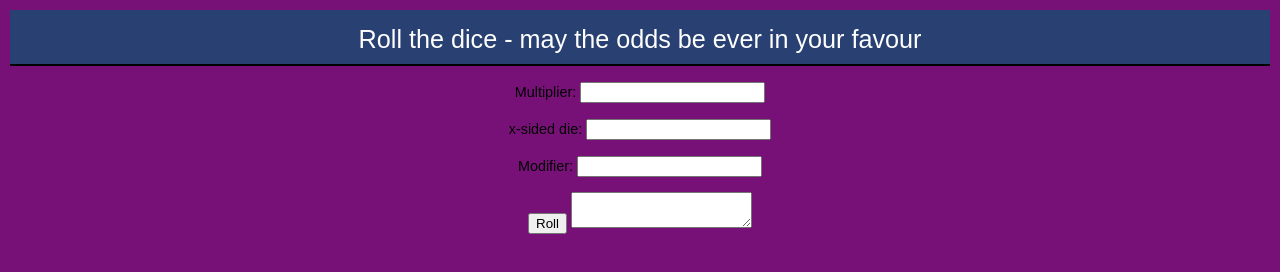
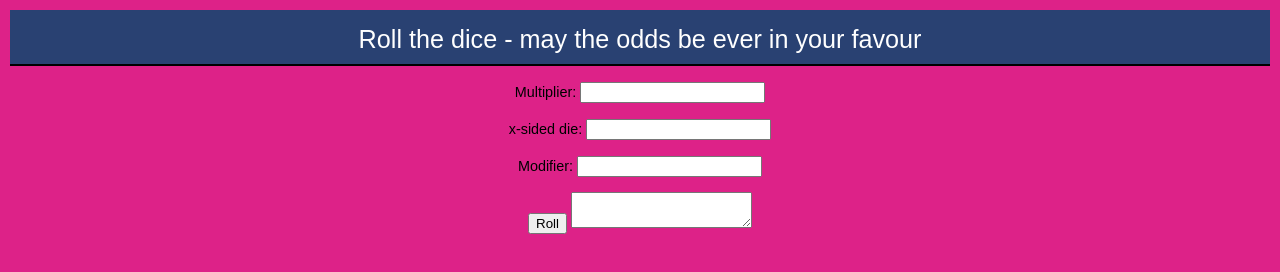
Before and after one commit to vc13837/training, a website: page app_nodejs_dnd/src/frontend/index.html in a window 1280 px wide. Drawn offline with Linux system fonts and the light colour scheme.

```diff
--- a/app_nodejs_dnd/src/frontend/index.html
+++ b/app_nodejs_dnd/src/frontend/index.html
@@ -3,7 +3,7 @@
         <title>DnD Dice</title>
         <style type="text/css">
             body {
-                background-color: #717;
+                background-color: #d28;
 		            text-align: center;
                 color: #000;
                 font-size: 0.9em;
```
